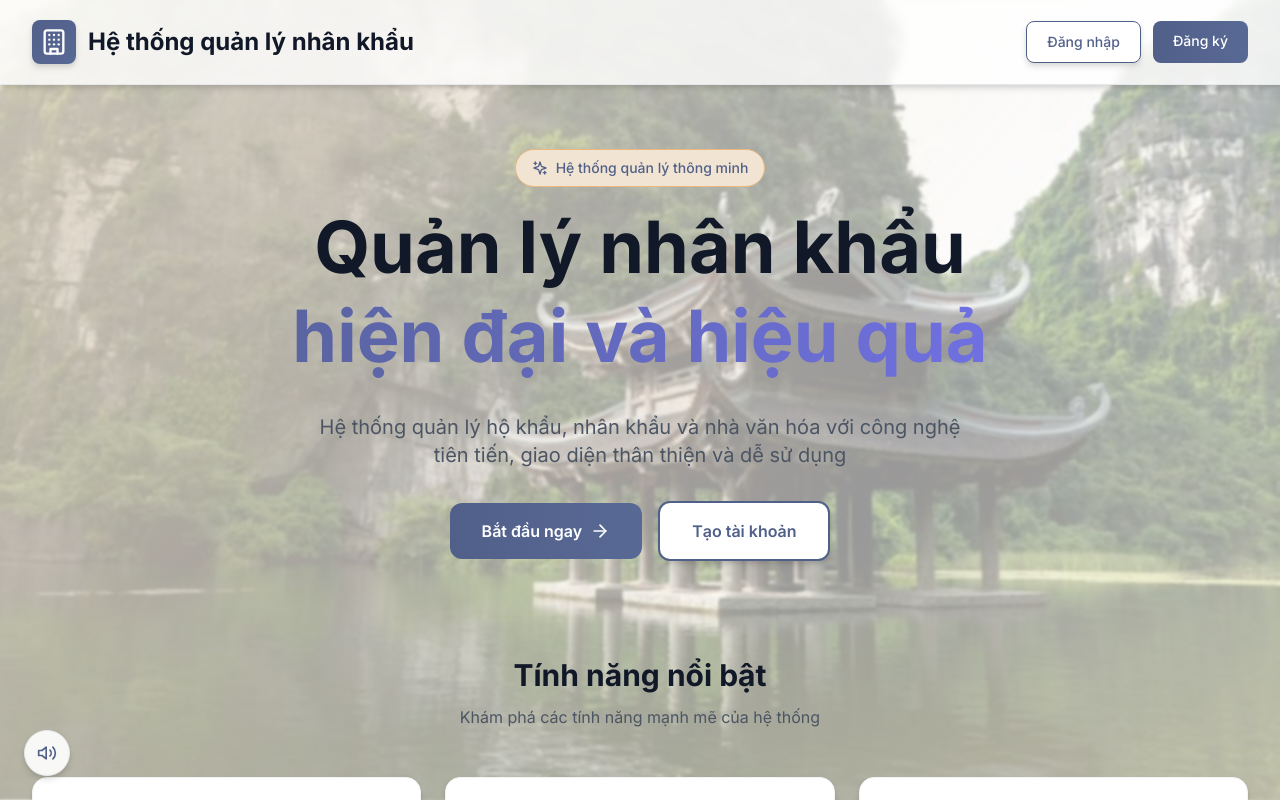
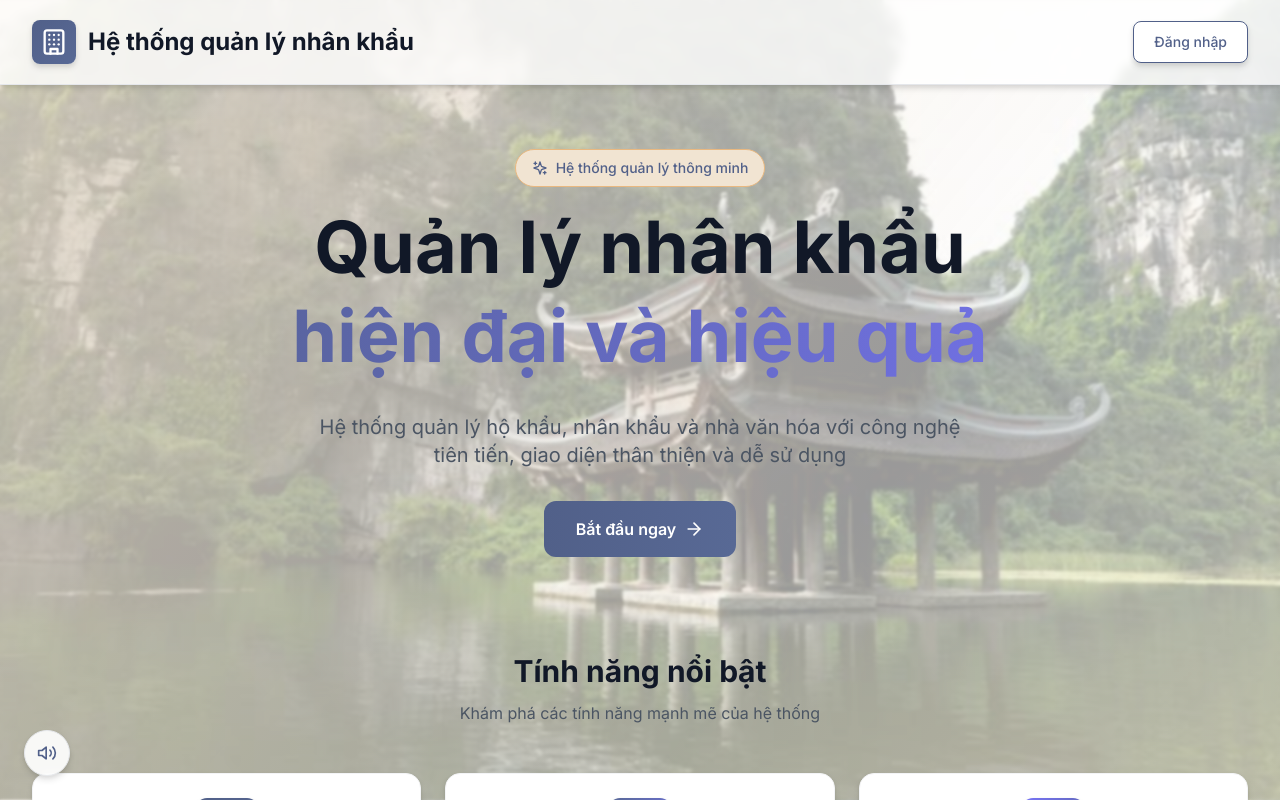
Before and after one commit to natsusuke0215/Citizen-Management, a Next.js app: page / in a window 1280 px wide. Shown: the top 800 px of the page. Built offline with nearby package versions, Linux system fonts and the light colour scheme.

Commit message:
xóa đăng ký

```diff
--- a/app/login/page.tsx
+++ b/app/login/page.tsx
@@ -151,10 +151,7 @@ export default function LoginPage() {
                 Đăng nhập tài khoản
               </h2>
               <p className="mt-3 text-center text-sm text-gray-600">
-                Hoặc{' '}
-                <Link href="/register" className="font-semibold text-navy-1 hover:text-navy-2 transition-colors">
-                  tạo tài khoản mới
-                </Link>
+                Vui lòng đăng nhập để tiếp tục
               </p>
             </div>
             <form className="mt-8 space-y-6" onSubmit={handleSubmit}>
--- a/app/page.tsx
+++ b/app/page.tsx
@@ -74,12 +74,6 @@ export default function HomePage() {
               >
                 Đăng nhập
               </Link>
-              <Link
-                href="/register"
-                className="px-5 py-2.5 text-sm font-medium text-white bg-gradient-to-r from-navy-1 to-navy-2 rounded-[8px] hover:shadow-drop-lg transition-all duration-200 transform hover:-translate-y-0.5"
-              >
-                Đăng ký
-              </Link>
             </div>
           </div>
         </div>
@@ -109,12 +103,6 @@ export default function HomePage() {
             >
               Bắt đầu ngay
               <ArrowRight className="h-5 w-5 group-hover:translate-x-1 transition-transform" />
-            </Link>
-            <Link
-              href="/register"
-              className="px-8 py-4 text-base font-semibold text-navy-1 bg-white border-2 border-navy-1 rounded-[12px] hover:bg-navy-1 hover:text-white transition-all duration-200 shadow-drop hover:shadow-drop-lg"
-            >
-              Tạo tài khoản
             </Link>
           </div>
         </div>
--- a/middleware.ts
+++ b/middleware.ts
@@ -7,7 +7,7 @@ export function middleware(request: NextRequest) {
   const { pathname } = request.nextUrl
 
   // Public routes that don't require authentication
-  const publicRoutes = ['/login', '/register', '/']
+  const publicRoutes = ['/login', '/']
   const isPublicRoute = publicRoutes.some(route => pathname === route || pathname.startsWith(route + '/'))
 
   if (isPublicRoute) {
```
